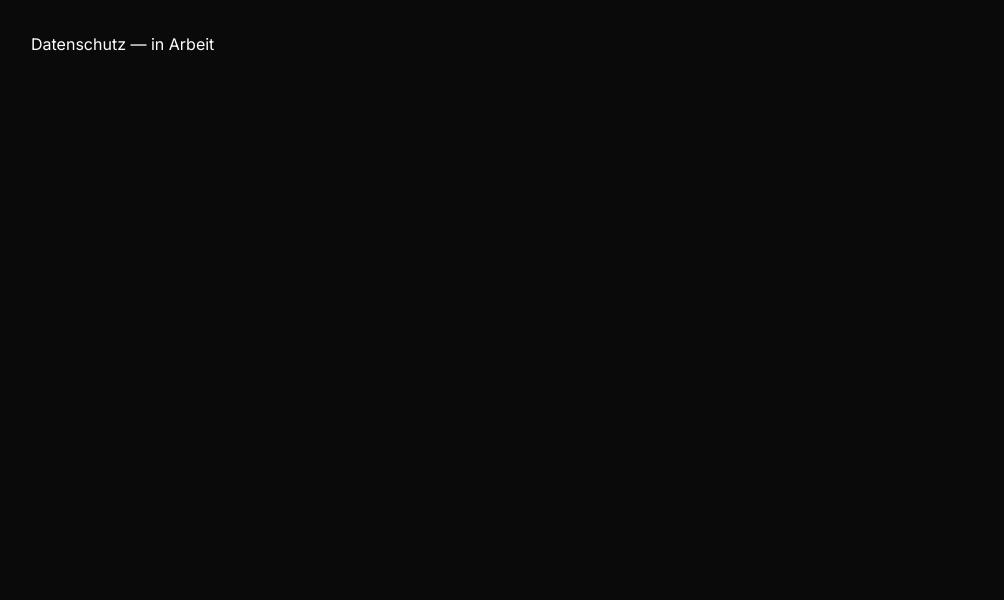
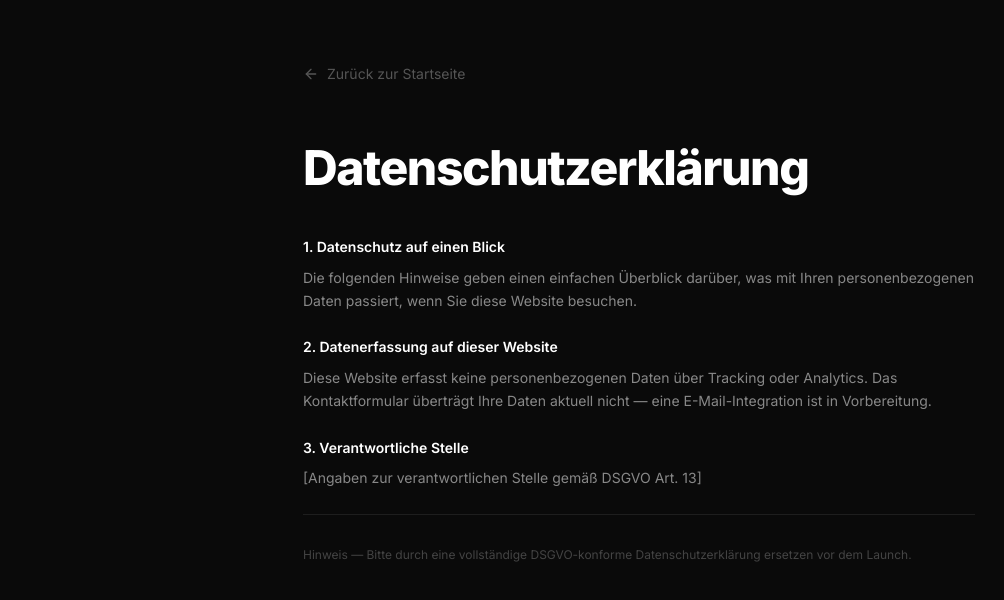
Before and after one commit to sdnwrd/Seven, a React (Vite) app: page /datenschutz in a window 1280 px wide. Shown: the top 600 px of the page, without its empty margins (1-1005 px from the left). Built offline with nearby package versions, Linux system fonts and the light colour scheme.

Commit message:
feat: add Home page assembly, Impressum and Datenschutz legal pages

```diff
--- a/src/App.tsx
+++ b/src/App.tsx
@@ -1,39 +1,7 @@
 import { Routes, Route } from 'react-router-dom'
-import Navbar from './components/Navbar'
-import Hero from './components/Hero'
-import Services from './components/Services'
-import Process from './components/Process'
-import Pricing from './components/Pricing'
-import Portfolio from './components/Portfolio'
-import About from './components/About'
-import FAQ from './components/FAQ'
-import Contact from './components/Contact'
-import Footer from './components/Footer'
-
-function Home() {
-  return (
-    <>
-      <Navbar />
-      <Hero />
-      <Services />
-      <Process />
-      <Pricing />
-      <Portfolio />
-      <About />
-      <FAQ />
-      <Contact />
-      <Footer />
-    </>
-  )
-}
-
-function Impressum() {
-  return <div className="min-h-screen bg-[#0a0a0a] text-white p-8">Impressum — in Arbeit</div>
-}
-
-function Datenschutz() {
-  return <div className="min-h-screen bg-[#0a0a0a] text-white p-8">Datenschutz — in Arbeit</div>
-}
+import Home from './pages/Home'
+import Impressum from './pages/Impressum'
+import Datenschutz from './pages/Datenschutz'
 
 export default function App() {
   return (
--- /dev/null
+++ b/src/pages/Datenschutz.tsx
@@ -0,0 +1,48 @@
+import { Link } from 'react-router-dom'
+import { ArrowLeft } from 'lucide-react'
+
+export default function Datenschutz() {
+  return (
+    <div className="min-h-screen bg-[#0a0a0a] px-6 py-16">
+      <div className="max-w-2xl mx-auto">
+        <Link
+          to="/"
+          className="inline-flex items-center gap-2 text-[#555] hover:text-white text-sm transition-colors mb-12"
+        >
+          <ArrowLeft size={16} />
+          Zurück zur Startseite
+        </Link>
+
+        <h1
+          className="font-extrabold text-white mb-8"
+          style={{ fontSize: 'clamp(2rem, 4vw, 3rem)', letterSpacing: '-0.03em' }}
+        >
+          Datenschutzerklärung
+        </h1>
+
+        {/* PLACEHOLDER — owner must fill in real DSGVO-compliant privacy policy before launch */}
+        <div className="space-y-6 text-[#888] text-sm leading-relaxed">
+          <div>
+            <h2 className="text-white font-semibold mb-2">1. Datenschutz auf einen Blick</h2>
+            <p>
+              Die folgenden Hinweise geben einen einfachen Überblick darüber, was mit Ihren personenbezogenen Daten passiert, wenn Sie diese Website besuchen.
+            </p>
+          </div>
+          <div>
+            <h2 className="text-white font-semibold mb-2">2. Datenerfassung auf dieser Website</h2>
+            <p>
+              Diese Website erfasst keine personenbezogenen Daten über Tracking oder Analytics. Das Kontaktformular überträgt Ihre Daten aktuell nicht — eine E-Mail-Integration ist in Vorbereitung.
+            </p>
+          </div>
+          <div>
+            <h2 className="text-white font-semibold mb-2">3. Verantwortliche Stelle</h2>
+            <p>[Angaben zur verantwortlichen Stelle gemäß DSGVO Art. 13]</p>
+          </div>
+          <p className="text-[#444] text-xs mt-8 pt-8 border-t border-[#1e1e1e]">
+            Hinweis — Bitte durch eine vollständige DSGVO-konforme Datenschutzerklärung ersetzen vor dem Launch.
+          </p>
+        </div>
+      </div>
+    </div>
+  )
+}
--- /dev/null
+++ b/src/pages/Home.tsx
@@ -0,0 +1,29 @@
+import Navbar from '../components/Navbar'
+import Hero from '../components/Hero'
+import Services from '../components/Services'
+import Process from '../components/Process'
+import Pricing from '../components/Pricing'
+import Portfolio from '../components/Portfolio'
+import About from '../components/About'
+import FAQ from '../components/FAQ'
+import Contact from '../components/Contact'
+import Footer from '../components/Footer'
+
+export default function Home() {
+  return (
+    <>
+      <Navbar />
+      <main>
+        <Hero />
+        <Services />
+        <Process />
+        <Pricing />
+        <Portfolio />
+        <About />
+        <FAQ />
+        <Contact />
+      </main>
+      <Footer />
+    </>
+  )
+}
--- /dev/null
+++ b/src/pages/Impressum.tsx
@@ -0,0 +1,47 @@
+import { Link } from 'react-router-dom'
+import { ArrowLeft } from 'lucide-react'
+
+export default function Impressum() {
+  return (
+    <div className="min-h-screen bg-[#0a0a0a] px-6 py-16">
+      <div className="max-w-2xl mx-auto">
+        <Link
+          to="/"
+          className="inline-flex items-center gap-2 text-[#555] hover:text-white text-sm transition-colors mb-12"
+        >
+          <ArrowLeft size={16} />
+          Zurück zur Startseite
+        </Link>
+
+        <h1
+          className="font-extrabold text-white mb-8"
+          style={{ fontSize: 'clamp(2rem, 4vw, 3rem)', letterSpacing: '-0.03em' }}
+        >
+          Impressum
+        </h1>
+
+        {/* PLACEHOLDER — owner must fill in real legal information before launch */}
+        <div className="space-y-6 text-[#888] text-sm leading-relaxed">
+          <div>
+            <h2 className="text-white font-semibold mb-2">Angaben gemäß § 5 TMG</h2>
+            <p>[Vorname Nachname / Firmenname]</p>
+            <p>[Straße und Hausnummer]</p>
+            <p>[PLZ Ort]</p>
+          </div>
+          <div>
+            <h2 className="text-white font-semibold mb-2">Kontakt</h2>
+            <p>Telefon: [Telefonnummer]</p>
+            <p>E-Mail: [E-Mail-Adresse]</p>
+          </div>
+          <div>
+            <h2 className="text-white font-semibold mb-2">Umsatzsteuer-ID</h2>
+            <p>Umsatzsteuer-Identifikationsnummer gemäß § 27 a Umsatzsteuergesetz: [USt-ID]</p>
+          </div>
+          <p className="text-[#444] text-xs mt-8 pt-8 border-t border-[#1e1e1e]">
+            Hinweis — Bitte durch echte Angaben ersetzen vor dem Launch.
+          </p>
+        </div>
+      </div>
+    </div>
+  )
+}
```
